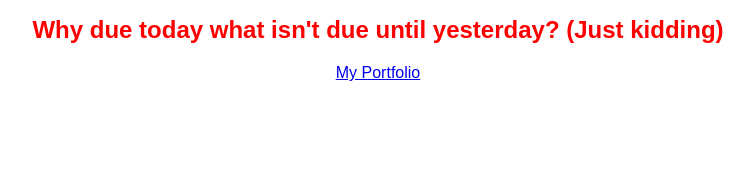
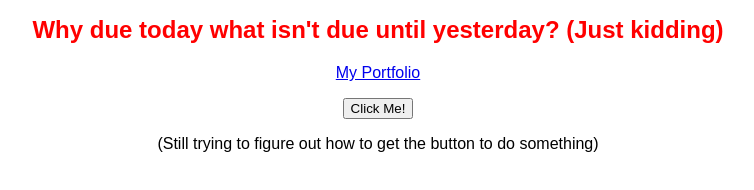
Before and after one commit to kjayna/kjayna.github.io, a plain HTML site: page index.html in a window 1280 px wide. Shown: the part 258-448 px from the top of the page, without its empty margins (262-1016 px from the left). Drawn offline with Linux system fonts and the light colour scheme.

Commit message:
Add styling to personal website

```diff
--- a/index.html
+++ b/index.html
@@ -8,5 +8,7 @@
         <h1><font color = "40E0D0">Krishna</font></h1>
         <h2><font color= "red">Why due today what isn't due until yesterday? (Just kidding)</font></h2>
         <p><a href="https://www.youtube.com/watch?v=dQw4w9WgXcQ">My Portfolio</a></p>
+        <button type="button">Click Me!</button>
+        <p>(Still trying to figure out how to get the button to do something)</p>
     </body>
 </html>
```
